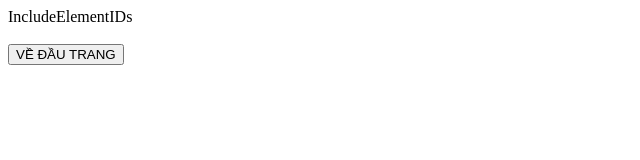
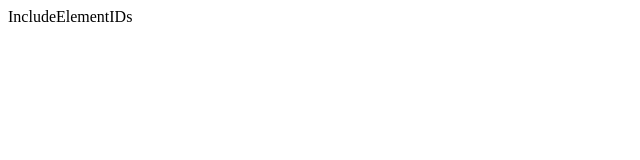
Before and after one commit to longlh123/DimensionTemplate_v5, a plain HTML site: page htmls/index.html in a window 1280 px wide. Shown: the whole page, without its empty margins (0-640 px from the left). Drawn offline with Linux system fonts and the light colour scheme.

Commit message:
Edit the btnTop button.
Signed-off-by: Long Pham <long.pham@Ipsos.com>

```diff
--- a/htmls/index.html
+++ b/htmls/index.html
@@ -36,7 +36,7 @@
 						<mrNavButton Name='Prev' class="mrPrev"></mrNavButton>
 						<!--<mrNavButton Name='Stop' class="mrStop"></mrNavButton>-->
 						<mrNavButton Name='Next' class="mrNext"></mrNavButton>
-						<button type = "button" id = "btnTop" class = "btnTop">VỀ ĐẦU TRANG</button>
+						<!--<button type = "button" id = "btnTop" class = "btnTop">VỀ ĐẦU TRANG</button>-->
 					</div>
 				</div>
 			</div>
```
